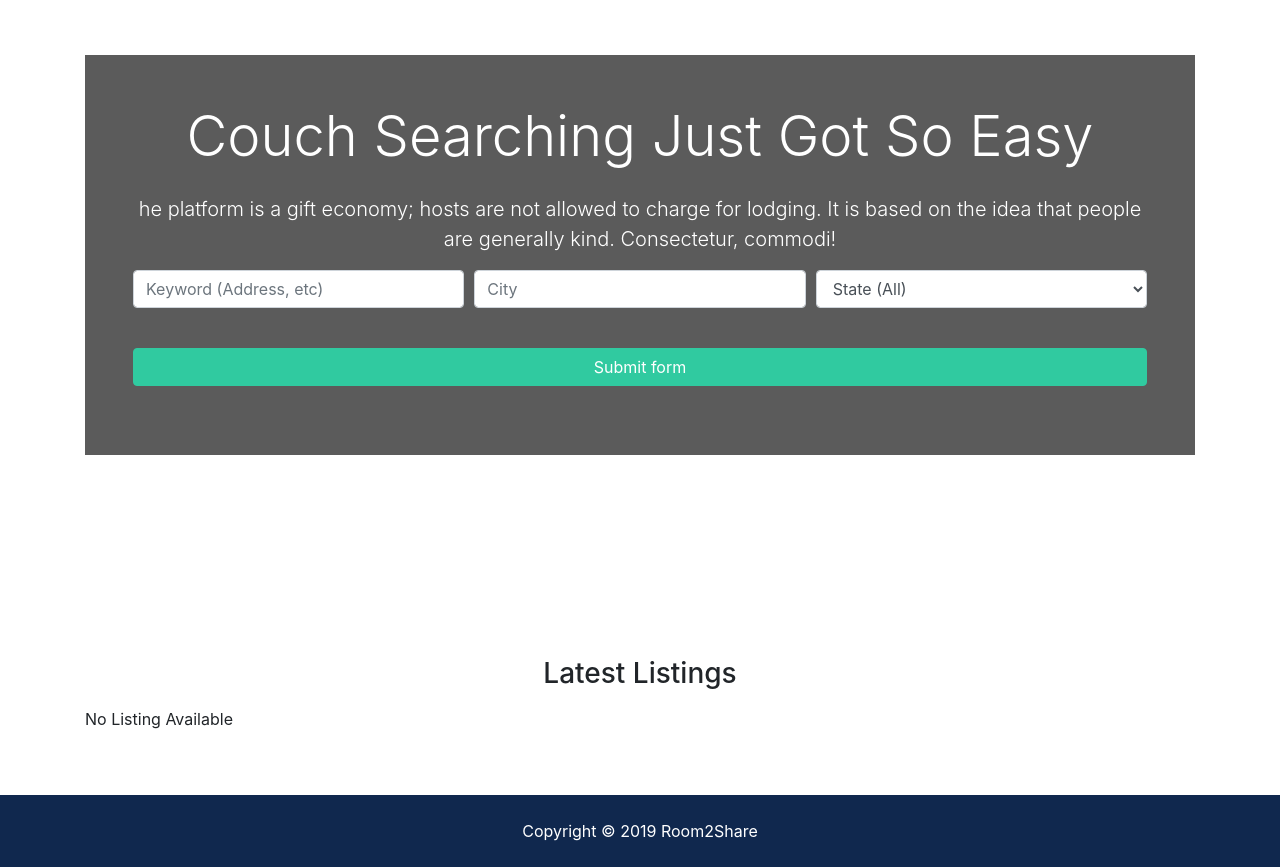
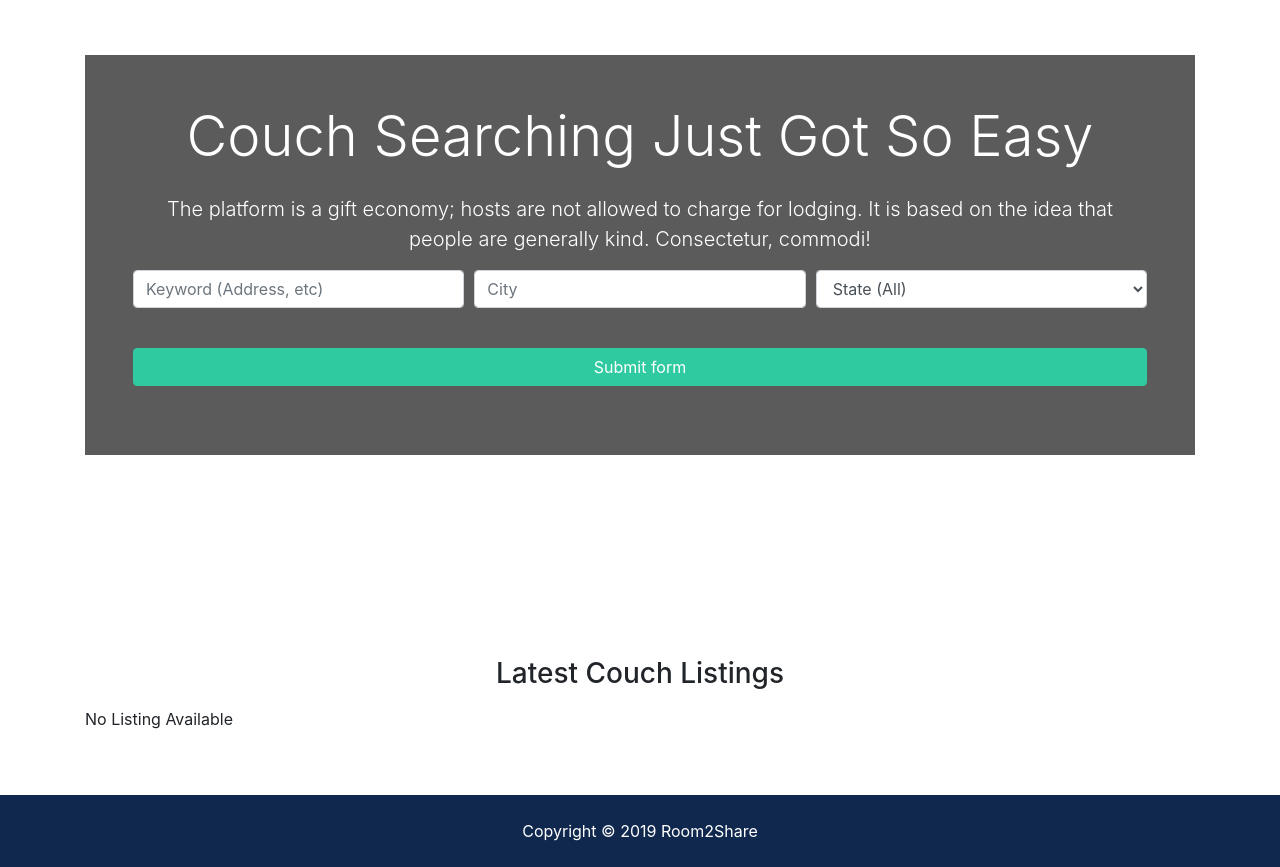
Before and after one commit to serktech/projectRE, a Django app: page / in a window 1280 px wide. Shown: the part 203-1070 px from the top of the page. Run offline with Django 3.2, Linux system fonts and the light colour scheme; data that the repository does not hold is empty; some libraries are stand-ins or nearby versions.

Commit message:
update info search page [3].

```diff
--- a/templates/pages/index.html
+++ b/templates/pages/index.html
@@ -14,7 +14,7 @@
                     <h1 class="display-4 mb-4">
                         Couch Searching Just Got So Easy
                     </h1>
-                    <p class="lead">he platform is a gift economy; hosts are not allowed to charge for lodging. It is based on the idea that people are generally kind. Consectetur, commodi!</p>
+                    <p class="lead">The platform is a gift economy; hosts are not allowed to charge for lodging. It is based on the idea that people are generally kind. Consectetur, commodi!</p>
                     <div class="search">
                         <form action="{% url 'search' %}">
                             <!-- Form Row 1 -->
@@ -54,7 +54,7 @@
     <!-- Listings -->
     <section id="listings" class="py-5">
         <div class="container">
-            <h3 class="text-center mb-3">Latest Listings</h3>
+            <h3 class="text-center mb-3">Latest Couch Listings</h3>
             <div class="row">
                 {% if listings %}
                     {% for listing in listings %}
```
